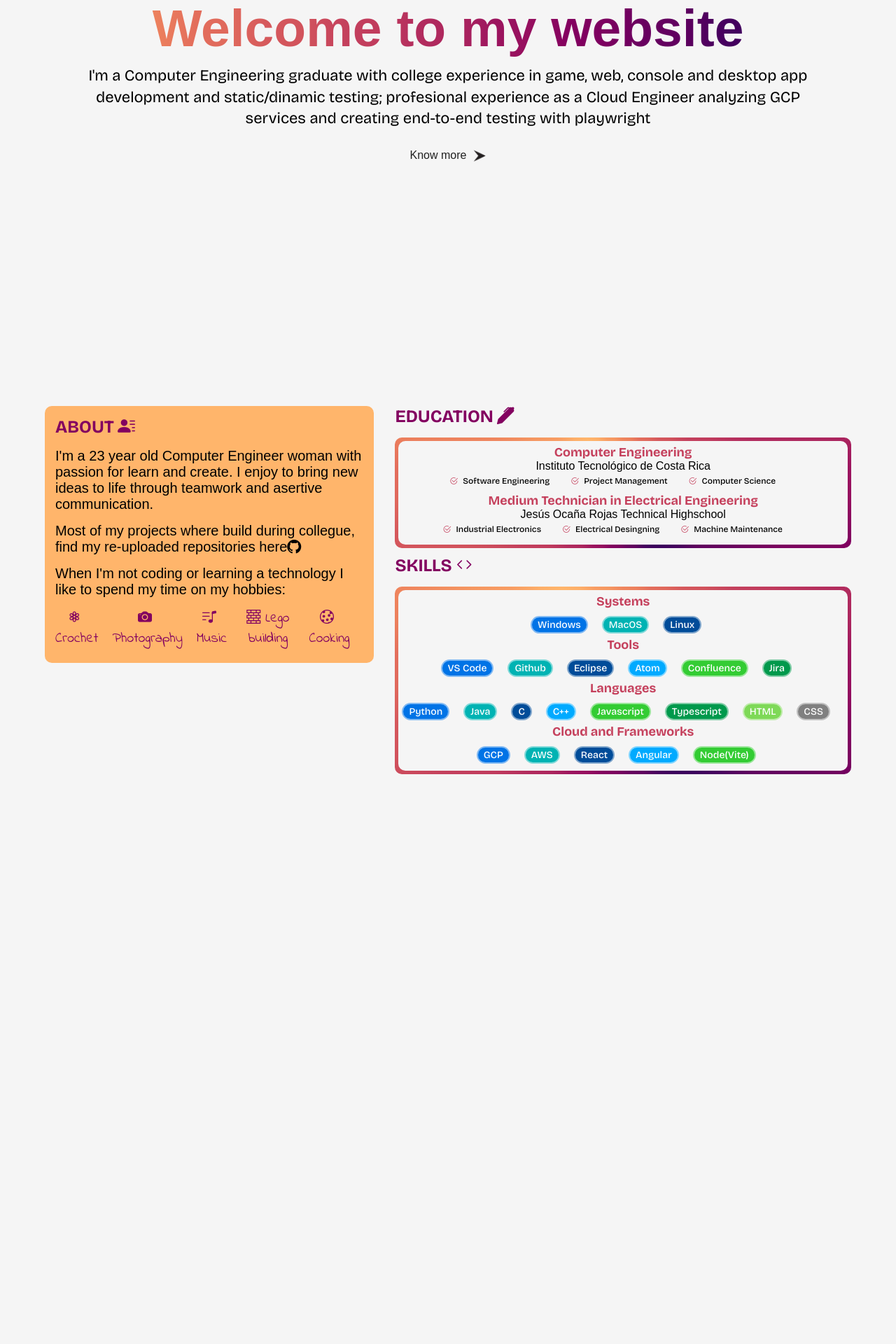
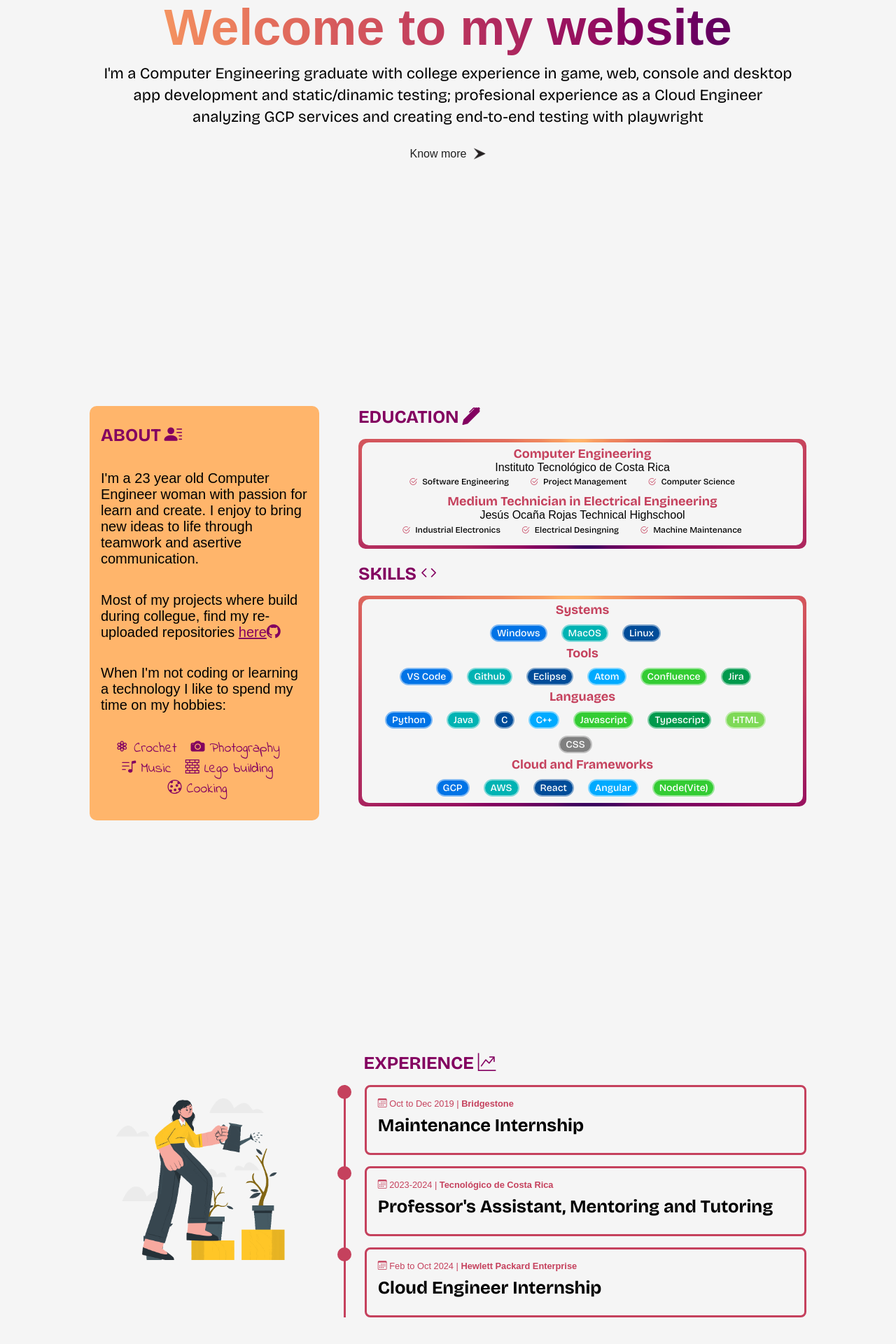
Before and after one commit to hilaryCC/Portfolio, a React (Vite) app in the folder client/: page / in a window 1280 px wide. Shown: the part 300-2220 px from the top of the page at 70% size. Before the commit the page ends 1496 px from the top, so only its background shows below. Built offline with nearby package versions, Linux system fonts and the light colour scheme; a web font is replaced by a local one.

Commit message:
experience and responsiveness

```diff
--- a/client/src/App.jsx
+++ b/client/src/App.jsx
@@ -3,6 +3,7 @@ import { Navbar } from './components/navbar/Navbar'
 import Hero from './components/Hero/Hero'
 import About from './components/about/about'
 import Cursor from './components/cursor/Cursor.jsx'
+import Experience from './components/experience/Experience.jsx'
 
 const App = () => {
   return (
@@ -11,7 +12,7 @@ const App = () => {
       <Navbar/>
       <Hero/>
       <About/>
-
+      <Experience/>
     </div>
   )
 }
--- a/client/src/components/Hero/hero.css
+++ b/client/src/components/Hero/hero.css
@@ -8,15 +8,17 @@
     align-items: center;
     justify-content: center;
     align-content: center;
+    flex-direction: column;
 }
 
 .hero-text{
     text-align: center;
-    max-width: 1200px;
+    max-width: 75rem;
+    padding: 0 1.25rem;
 }
 
 .hero-text h1{
-    font-size: 75px;
+    font-size: 4.5rem;
     font-weight: 600;
     background: linear-gradient(
         to right,
@@ -81,11 +83,11 @@
 }
 
 .hero-text h2{
-    font-size: 30px;
+    font-size: 1.8rem;
     font-weight: 600;
     font-family: "Bricolage Grotesque", sans-serif;
-    border-right: 5px solid;
-    letter-spacing: 3px;
+    border-right: 0.3rem solid;
+    letter-spacing: 0.19rem;
     max-width: fit-content;
     width: 100%;
     white-space: nowrap;
@@ -105,9 +107,9 @@
 
 .hero-text p{
     width: 90%;
-    margin: 10px auto 20px;
+    margin: 0.625rem auto 1.25rem;
     line-height: 1.4;
-    font-size: 22px;
+    font-size: 1.375rem;
     font-family: "Bricolage Grotesque", sans-serif;
 
 }
--- a/client/src/components/about/about.css
+++ b/client/src/components/about/about.css
@@ -1,68 +1,80 @@
 .about{
-    margin: 80px auto;
-    width: 90%;
+    margin: 5rem auto;
+    max-width: 80%;
     height: 100%;
     display: flex;
+    flex-wrap: wrap;
+    gap: 1.5rem;
     color: rgb(0, 0, 0);
-
+    padding-bottom: 2rem;
 }
 
 .left {
-    flex-basis: 50%;
-    align-self: flex-start;
-    padding-right: 15px;
-    height: 100%;
-    position: relative;
+    padding-right: 1rem;
+    display: flex;
+    width: 100%;
+    flex: 1;
+    flex-wrap: wrap;
+}
 
-}
 .left p{
-    margin-bottom: 15px;
-    font-size: 20px;
+    margin-bottom: 1rem;
+    font-size: 1.25rem;
 }
 
 .right {
-    flex-basis: 50%;
+    flex: 2;
     flex-direction: column;
+    display: flex;
+    flex-wrap: wrap;
 }
 
 .top, .bottom {
-    padding-left: 15px;
-    margin-bottom: 10px;
+    padding-left: 1rem;
+    margin-bottom: 0.625rem;
+    display: flex;
+    flex-wrap: wrap;
   }
 
 .section{
     width: 100%;
     height: 100%;
     background-color: rgb(255, 181, 107);
-    border-radius: 10px;
-    padding: 15px;
+    border-radius: 0.625rem;
+    padding: 1rem;
+    display: flex;
+    flex-wrap: wrap;
+    place-items: center;
 }
 
 h3{
     font-family: "Bricolage Grotesque", sans-serif;
-    font-size: 25px;
-    margin-bottom: 15px;
+    font-size: 1.6rem;
+    margin-bottom: 1rem;
     color: rgb(131, 0, 96);
 }
 
 h3 i{
-    padding-left: 5px;
+    padding-left: 0.3rem;
 }
 
 ul{
-    padding-bottom: 5px;
+    padding-bottom: 0.3rem;
     display: flex;
+    flex-wrap: wrap;
     justify-content: center;
     text-align: center;
+    place-items: center;
 }
 
 li{
     width: fit-content;
+    height: fit-content;
     font-family: "Indie Flower", cursive;
     font-weight: 500;
-    font-size: 20px;
+    font-size: 1.25rem;
     color: rgb(131, 0, 96);
-    margin-right: 20px;
+    margin-right: 1.25rem;
 }
 
 li::marker{
@@ -78,31 +90,35 @@ li i{
     margin: 0 auto;
     width: 100%;
     background: #f5f5f5;
-    border-radius: 10px;
-    padding: 5px;
+    border-radius: 0.625rem;
+    padding: 0.3rem;
     text-align: center;
+    display: flex;
+    flex-wrap: wrap;
+    flex-direction: column;
 }
 
 .card h2{
     color: #c5415d;
     font-family: "Bricolage Grotesque", sans-serif;
-    font-size: 18px;
+    font-size: 1.125rem;
 }
 
 .card ul{
     display: flex;
+    flex-wrap: wrap;
     align-content: center;
     align-items: center;
     justify-content: center;
-    padding-bottom: 10px;
-    padding-top: 5px;
+    padding-bottom: 0.625rem;
+    padding-top: 0.3rem;
 }
 
 .card li{
     font-family: "Bricolage Grotesque", sans-serif;
-    font-size: 12px;
+    font-size: 0.75rem;
     color: black;
-    padding-right: 10px;
+    padding-right: 0.625rem;
     align-items: center;
 }
 
@@ -158,13 +174,15 @@ li i{
         rgb(248, 157, 99),
         rgb(253, 175, 105),
         rgb(255, 181, 107) );
-    border-radius: 10px;
-    padding: 5px;
+    border-radius: 0.625rem;
+    padding: 0.3rem;
     position: relative;
     text-align: center;
     z-index: 1;
     animation: 3s spin linear infinite;
-    margin-bottom: 10px;
+    margin-bottom: 0.625rem;
+    display: flex;
+    flex-wrap: wrap;
 }
 
 @property --angle{
@@ -186,34 +204,39 @@ li i{
     margin: 0 auto;
     width: 100%;
     background: rgba(255, 181, 107, 0.5);
-    border-radius: 10px;
-    padding: 5px;
+    border-radius: 0.625rem;
+    padding: 0.3rem;
     text-align: center;
     text-align: justify;
+    display: flex;
+    flex-wrap: wrap;
+
 }
 
 .skill-card h2{
     color: #c5415d;
     font-family: "Bricolage Grotesque", sans-serif;
-    font-size: 20px;
+    font-size: 1.25rem;
 }
 
 .skill-list{
     display: flex;
     justify-content: center;
-    padding-bottom: 5px;
+    padding-bottom: 0.3rem;
+    display: flex;
+    flex-wrap: wrap;
 }
 
 .skill-list li{
     background: #c5415d;
     color: white;
-    padding: 2px 8px;
-    font-size: 14px;
-    border-radius: 20px;
+    padding: 0.125rem 0.5rem;
+    font-size: 0.875rem;
+    border-radius: 1.25rem;
     outline: 0;
     align-items: center;
     justify-content: center;
     display: inline-flex;
-    margin-top: 10px;
-    border: 2px solid #999797;
+    margin-top: 0.625rem;
+    border: 0.125rem solid #999797;
 }
--- a/client/src/components/about/about.jsx
+++ b/client/src/components/about/about.jsx
@@ -34,8 +34,8 @@ const About = () => {
             </p>
             <p>
               Most of my projects where build during collegue, find
-              my re-uploaded repositories
-              <a href="https://github.com/hilaryCC" target='_blank'> here<i className="bi bi-github"></i></a>
+              my re-uploaded repositories&nbsp;
+              <a href="https://github.com/hilaryCC" target='_blank' style={ {color: "rgb(131, 0, 96)", textDecoration: "underline"}}>here<i className="bi bi-github" style={ {color: "rgb(131, 0, 96)" }}></i></a>
 
             </p>
             <p>
--- a/client/src/components/cursor/cursor.css
+++ b/client/src/components/cursor/cursor.css
@@ -1,7 +1,7 @@
 .circle {
-    height: 24px;
-    width: 24px;
-    border-radius: 24px;
+    height: 1.5rem;
+    width: 1.5rem;
+    border-radius: 1.5rem;
     background-color: black;
     position: fixed;
     top: 0;
--- /dev/null
+++ b/client/src/components/experience/Experience.jsx
@@ -0,0 +1,66 @@
+import React from 'react'
+import './experience.css'
+import expGif from '../../assets/exp.gif'
+import 'bootstrap-icons/font/bootstrap-icons.css';
+
+const Experience = () => {
+  return (
+    <div className='experience'>
+        <div className='img-container'>
+            <img src={expGif} alt="Experience GIF" />
+        </div>
+        <div className="timeline">
+          <h2 className='title'> EXPERIENCE&nbsp;<i class="bi bi-graph-up-arrow"></i></h2>
+          <div className="timeline-row">
+
+              <div className="timeline-box">
+
+                <div className="timeline-content">
+                  <div className="content">
+                    <div className="year"><i class="bi bi-calendar3"></i>&nbsp;Oct to Dec 2019 | <b>Bridgestone</b></div>
+                    <h3>Maintenance Internship</h3>
+                    <p>I have experience in the technical maintenance and installation of electrical equipment,
+                      where I specialized in reading and interpreting equipment manuals and work orders to perform
+                      necessary maintenance and services. I assisted in the installation of new machinery and
+                      equipment, utilizing hand tools, power tools, and precision measuring instruments for repair
+                      work. Additionally, I conducted testing of electrical components and circuits to ensure
+                      safety and compliance with standards</p>
+                  </div>
+                </div>
+
+                <div className="timeline-content">
+                  <div className="content">
+                    <div className="year"><i class="bi bi-calendar3"></i>&nbsp;2023-2024 | <b>Tecnológico de Costa Rica</b></div>
+                    <h3>Professor's Assistant, Mentoring and Tutoring</h3>
+                    <p>As a Professor's Assistant, I mentored and tutored students in courses such as Computing
+                      Elements, Introduction to Programming, Compilers and Interpreters, and Data Structures.
+                      This allowed me to deepen my understanding of key computer science concepts
+                      while developing strong communication and problem-solving skills. I assisted students in
+                      grasping complex topics, reinforcing my ability to explain technical concepts
+                      in a clear and accessible manner. This role also honed my organizational and leadership
+                      skills as I coordinated study sessions and helped students overcome academic challenges.
+                    </p>
+                  </div>
+                </div>
+
+                <div className="timeline-content">
+                  <div className="content">
+                    <div className="year"><i class="bi bi-calendar3"></i>&nbsp;Feb to Oct 2024 | <b>Hewlett Packard Enterprise</b></div>
+                    <h3>Cloud Engineer Internship</h3>
+                    <p>This role gave me experience in analyzing and developing solutions using Google Cloud services,
+                       where I focused on evaluating service usage and implementing new dashboards for better
+                       monitoring and insights. Additionally, I worked with SCRUM methodologies to ensure efficient
+                       and collaborative project execution. I created
+                       and executed end-to-end tests using Playwright, ensuring robust, high-quality software delivery.
+                       This role helped me develop a strong understanding of cloud infrastructure, agile workflows,
+                       and automation, all while enhancing my ability to work within dynamic and cross-functional teams.</p>
+                  </div>
+                </div>
+              </div>
+            </div>
+        </div>
+    </div>
+  )
+}
+
+export default Experience
--- /dev/null
+++ b/client/src/components/experience/experience.css
@@ -0,0 +1,86 @@
+.experience{
+    margin: 5rem auto;
+    width: 80%;
+    min-height: 100vh;
+    max-height: fit-content;
+    display: flex;
+    flex-wrap: wrap;
+    column-width: 50%;
+    align-items: center;
+    justify-content: center;
+    align-content: center;
+}
+
+.img-container{
+    width: 100%;
+    height: fit-content;
+    background-color: transparent;
+    border-radius: 0.625rem;
+    padding: 1rem;
+    display: flex;
+    flex-wrap: wrap;
+    flex: 1;
+}
+
+.img-container img{
+    width: 100%;
+}
+
+.timeline{
+    flex: 2;
+}
+
+.timeline .title{
+    font-size: 1.6rem;
+    font-family: "Bricolage Grotesque", sans-serif;
+    color: rgb(131, 0, 96);
+    margin: 2rem 0 1rem 1.8rem;
+}
+
+.timeline-row .timeline-box{
+    border-left: 0.2rem solid #c5415d;
+}
+
+.timeline-box .timeline-content{
+    padding-left: 1.7rem;
+    position: relative;
+}
+
+.timeline-box .timeline-content::before{
+    content: '';
+    position: absolute;
+    width: 1.25rem;
+    height: 1.25rem;
+    top: 0;
+    left: -0.745rem;
+    border-radius: 50%;
+    background-color: #c5415d;
+}
+
+.timeline-content .content{
+    padding: 1rem;
+    border: 0.2rem solid #c5415d;
+    border-radius: 0.5rem;
+    margin-bottom: 1rem;
+    transition: max-height 1s ease-out;
+}
+
+.timeline-content .content .year{
+    font-size: 0.8rem;
+    color: #c5415d;
+}
+
+.timeline-content .content h3{
+    color: black;
+    margin: 0.5rem 0;
+}
+
+.content p{
+    max-height: 0;
+    overflow: hidden;
+    transition: max-height 1s ease-out;
+}
+
+.timeline-content:hover .content p{
+    max-height: fit-content;
+}
--- a/client/src/index.css
+++ b/client/src/index.css
@@ -24,9 +24,9 @@ a{
 .btn{
   background: transparent;
   color: #212121;
-  padding: 8px 25px;
-  font-size: 16px;
-  border-radius: 30px;
+  padding: 0.5rem 1.6rem;
+  font-size: 1rem;
+  border-radius: 1.875rem;
   cursor: pointer;
   border: 0;
   outline: 0;
@@ -36,8 +36,8 @@ a{
 }
 
 .btn img{
-  width: 18px;
-  margin-left: 10px;
+  width: 1.125rem;
+  margin-left: 0.625rem;
 }
 
 .btn:hover{
```
Also changed, not shown: client/src/components/cursor/Cursor.js (+8 -0 lines), client/src/components/navbar/navbar.css (+7 -7 lines), client/src/assets/exp.gif (added).
